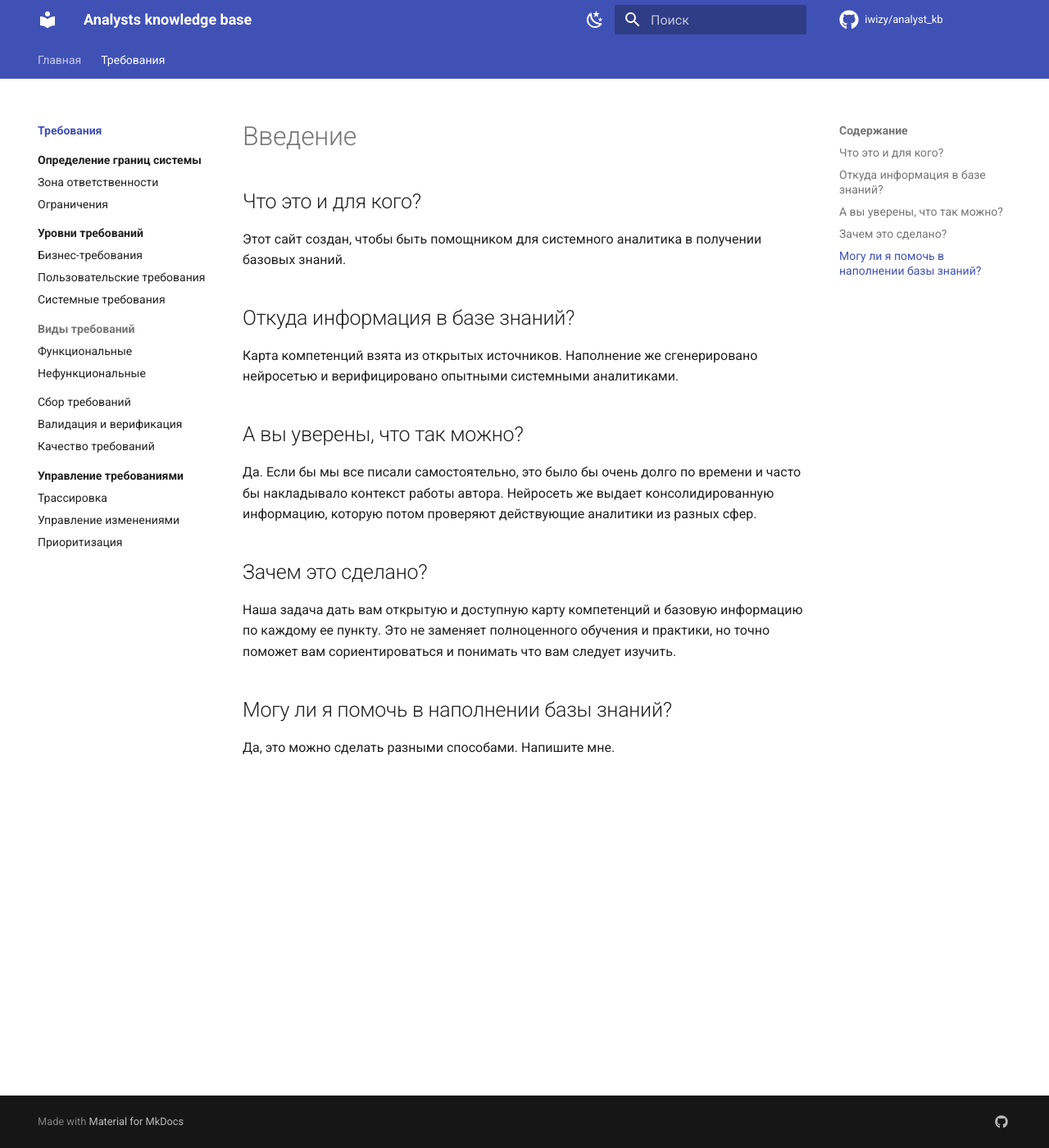
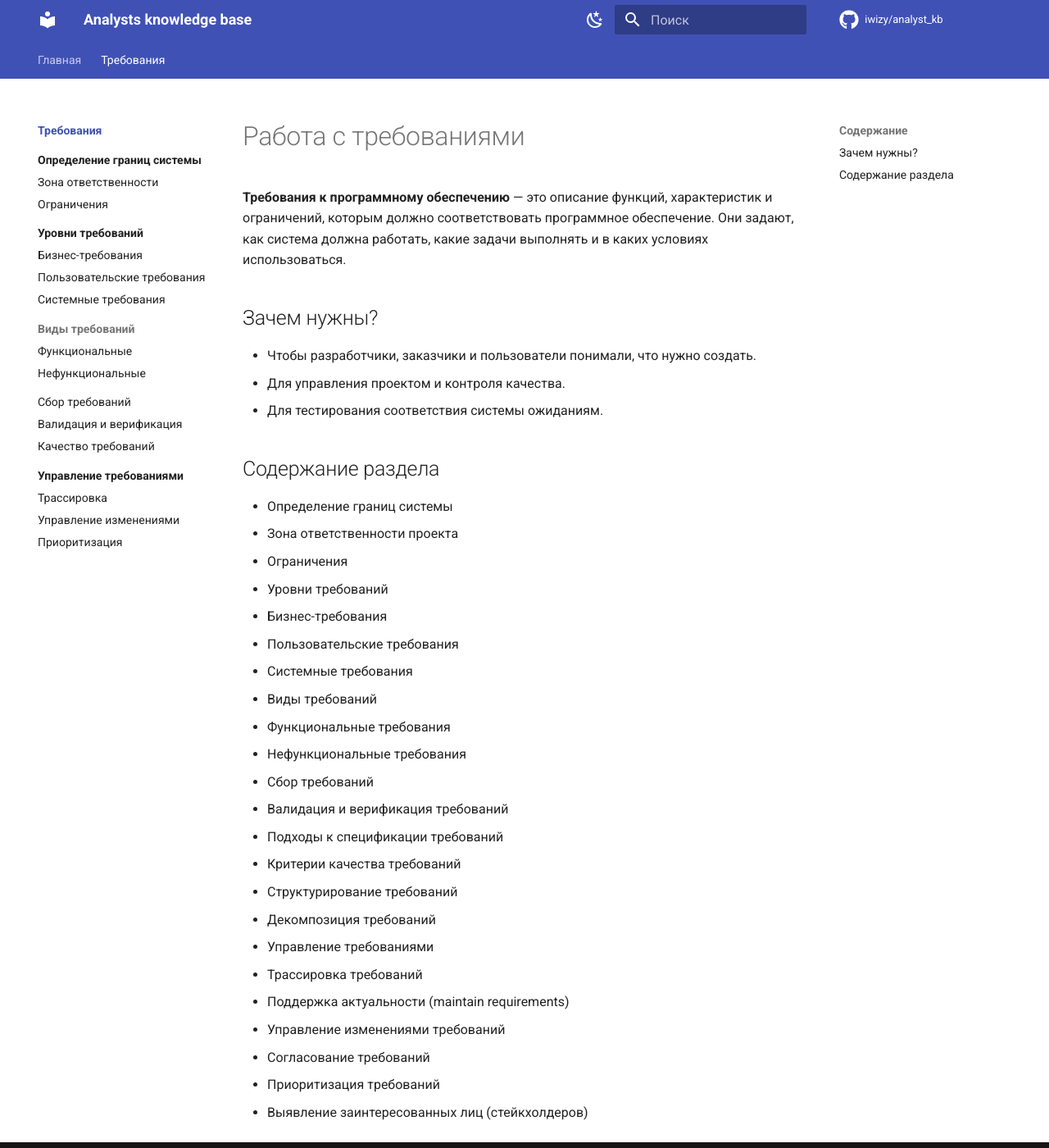
Before and after one commit to iwizy/analyst_kb, an MkDocs documentation site: the page built from docs/requirements/index.md, in a window 1280 px wide and 1400 px high. Shown: the whole window at 82% size. Built offline with MkDocs 1.6.1 and Material for MkDocs 9.7.7, drawn with Linux system fonts in a browser that asks for light colours; comment, search, counter and statistics services are not loaded.

Commit message:
Requirenments main page

```diff
--- a/docs/requirements/index.md
+++ b/docs/requirements/index.md
@@ -1,21 +1,35 @@
-# Введение
+# Работа с требованиями
 
-## Что это и для кого?
+**Требования к программному обеспечению** — это описание функций, характеристик и ограничений, которым должно соответствовать программное обеспечение. Они задают, как система должна работать, какие задачи выполнять и в каких условиях использоваться.
 
-Этот сайт создан, чтобы быть помощником для системного аналитика в получении базовых знаний.
+## Зачем нужны?
 
-## Откуда информация в базе знаний?
+- Чтобы разработчики, заказчики и пользователи понимали, что нужно создать.
+- Для управления проектом и контроля качества.
+- Для тестирования соответствия системы ожиданиям.
 
-Карта компетенций взята из открытых источников. Наполнение же сгенерировано нейросетью и верифицировано опытными системными аналитиками.
+## Содержание раздела
 
-## А вы уверены, что так можно?
-
-Да. Если бы мы все писали самостоятельно, это было бы очень долго по времени и часто бы накладывало контекст работы автора. Нейросеть же выдает консолидированную информацию, которую потом проверяют действующие аналитики из разных сфер.
-
-## Зачем это сделано?
-
-Наша задача дать вам открытую и доступную карту компетенций и базовую информацию по каждому ее пункту. Это не заменяет полноценного обучения и практики, но точно поможет вам сориентироваться и понимать что вам следует изучить.
-
-## Могу ли я помочь в наполнении базы знаний?
-
-Да, это можно сделать разными способами. Напишите мне.
+* Определение границ системы
+  * Зона ответственности проекта
+  * Ограничения
+* Уровни требований
+  * Бизнес-требования
+  * Пользовательские требования
+  * Системные требования
+* Виды требований
+  * Функциональные требования
+  * Нефункциональные требования
+* Сбор требований
+* Валидация и верификация требований
+* Подходы к спецификации требований
+* Критерии качества требований
+* Структурирование требований
+* Декомпозиция требований
+* Управление требованиями
+  * Трассировка требований
+  * Поддержка актуальности (maintain requirements)
+  * Управление изменениями требований
+  * Согласование требований
+  * Приоритизация требований
+* Выявление заинтересованных лиц (стейкхолдеров)
```
Also changed, not shown: docs/manifesto.md (+4 -4 lines).
